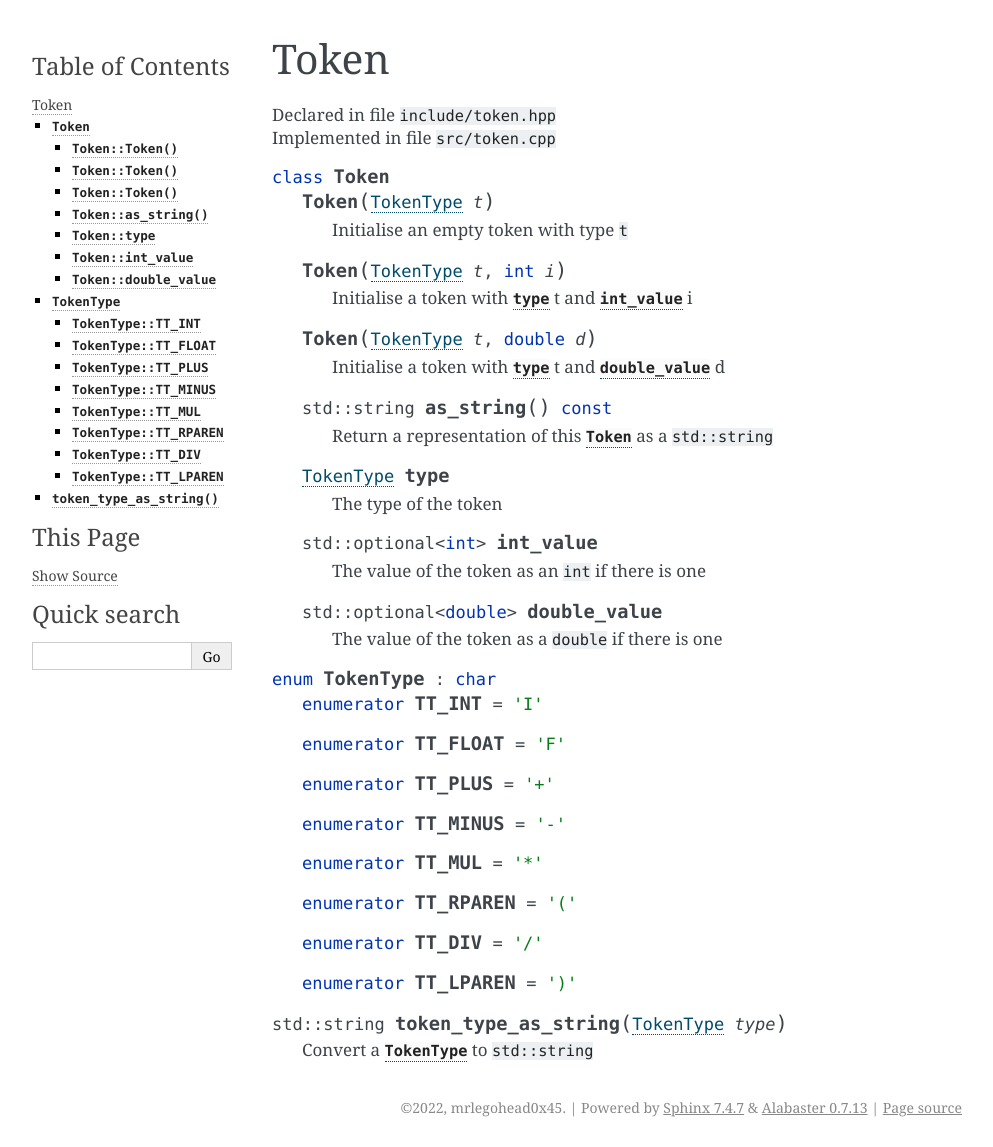
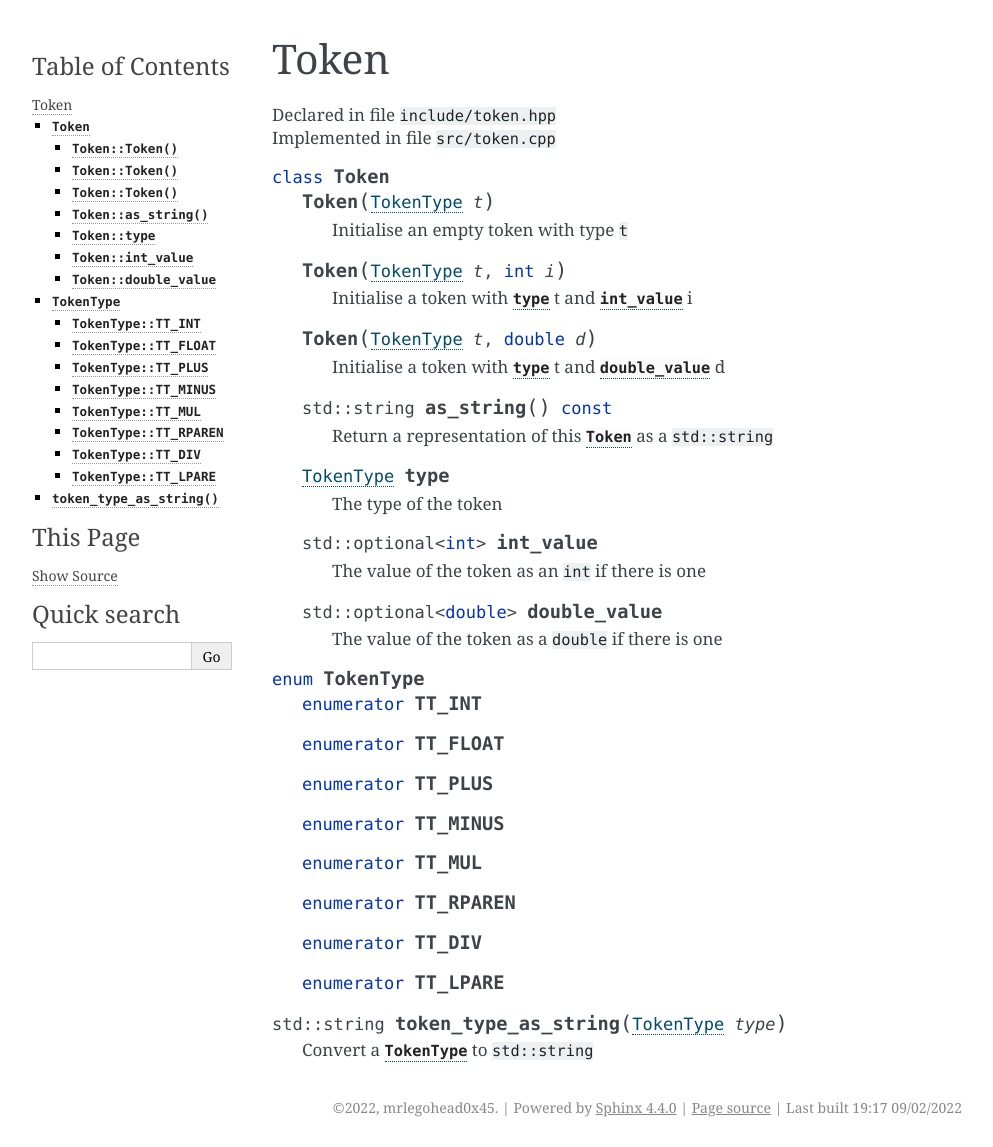
Before and after one commit to mrlegohead0x45/myopl-cplusplus, a Sphinx documentation site: the page built from docs/source/code/token.rst, in a window 1280 px wide. Shown: the whole page, without its empty margins (148-1141 px from the left). Built offline with Sphinx 7.4.7, drawn with Linux system fonts in a browser that asks for light colours; the version number could not be read and is left out.

Commit message:
Add last built to documentation; Fix warning

```diff
--- /dev/null
+++ b/docs/source/_templates/layout.html
@@ -0,0 +1,10 @@
+{% extends "!layout.html" %}
+
+{% block footer %}
+<div class="footer">
+    &copy;{{ copyright }}. |
+    Powered by <a href="http://sphinx-doc.org/">Sphinx 4.4.0</a> |
+    <a href="_sources/index.rst.txt" rel="nofollow">Page source</a> |
+    {{ last_updated }}
+</div>
+{% endblock %}
--- a/docs/source/code/token.rst
+++ b/docs/source/code/token.rst
@@ -35,16 +35,16 @@ Token
 
       The value of the token as a :code:`double` if there is one
 
-.. enum:: TokenType : char
+.. enum:: TokenType
 
-   .. enumerator:: TT_INT    = 'I'
-   .. enumerator:: TT_FLOAT  = 'F'
-   .. enumerator:: TT_PLUS   = '+'
-   .. enumerator:: TT_MINUS  = '-'
-   .. enumerator:: TT_MUL    = '*'
-   .. enumerator:: TT_RPAREN = '('
-   .. enumerator:: TT_DIV    = '/'
-   .. enumerator:: TT_LPAREN = ')'
+   .. enumerator:: TT_INT
+   .. enumerator:: TT_FLOAT
+   .. enumerator:: TT_PLUS
+   .. enumerator:: TT_MINUS
+   .. enumerator:: TT_MUL
+   .. enumerator:: TT_RPAREN
+   .. enumerator:: TT_DIV
+   .. enumerator:: TT_LPARE
 
 
 .. function:: std::string token_type_as_string(TokenType type)
--- a/docs/source/conf.py
+++ b/docs/source/conf.py
@@ -52,4 +52,22 @@ html_theme = 'alabaster'
 # so a file named "default.css" will overwrite the builtin "default.css".
 html_static_path = ['_static']
 
+
+# add last built time and git hash
+import subprocess
+
+try:
+    git_hash = subprocess.check_output(
+        # github's commit hashes are 7 long
+        ["git", "rev-parse", "--short=7", "--verify", "HEAD"],
+        encoding="utf8"
+    ).strip()
+    git_hash = f", commit {git_hash}"
+
+except subprocess.CalledProcessError:
+    git_hash = ""
+
+html_last_updated_fmt = f"Last built %H:%M %d/%m/%Y{git_hash}"
+
+
 primary_domain = "cpp"
```
Also changed, not shown: 4 other files.
